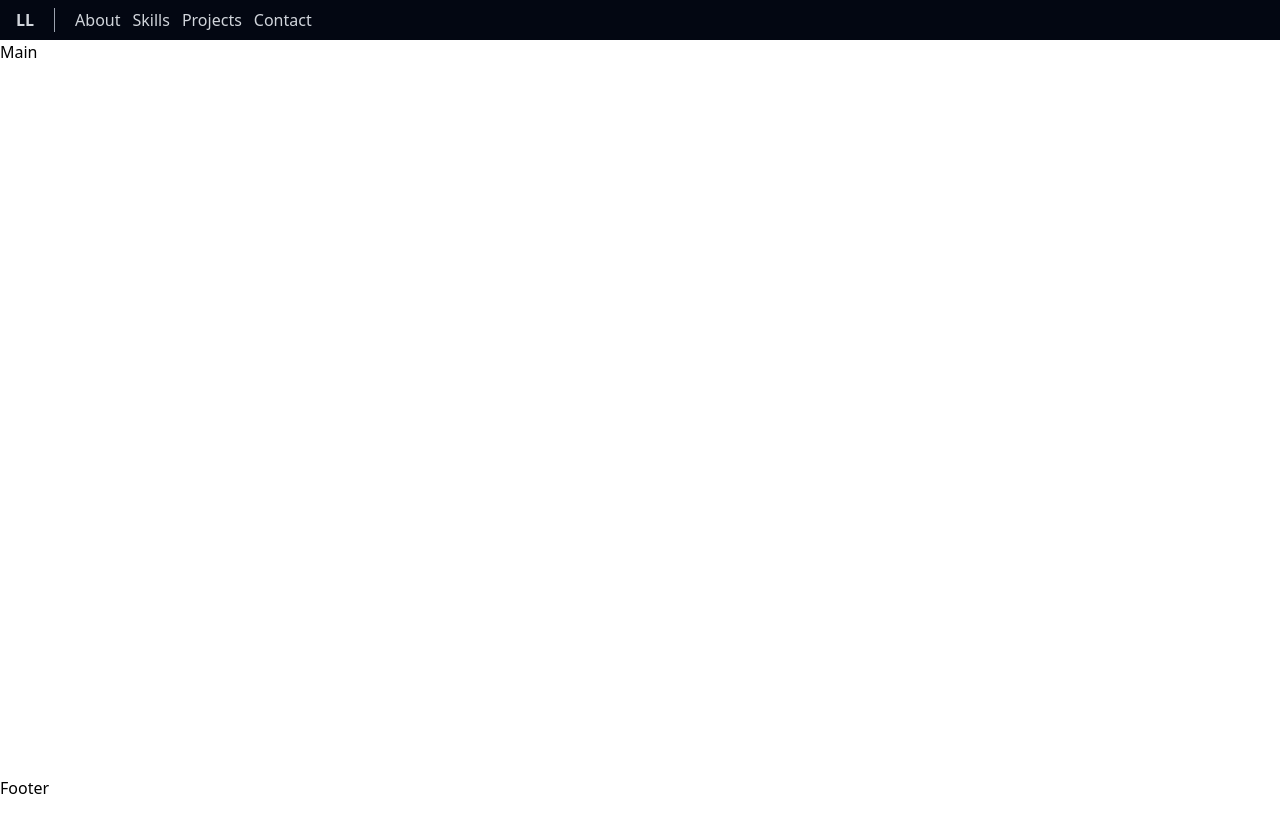
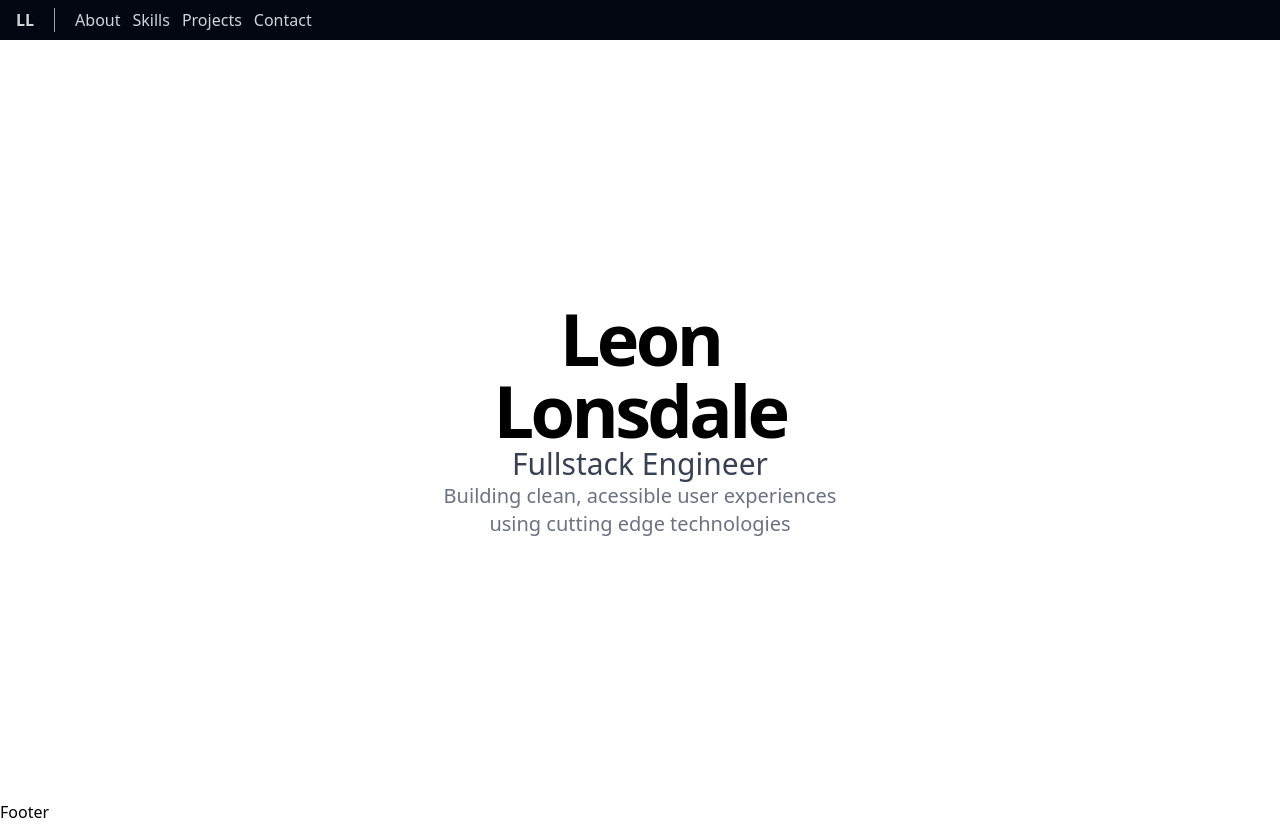
Before and after one commit to ionztorm/portfolio-v2, a Next.js app: page / in a window 1280 px wide. Before the commit the page ends 800 px from the top, so only its background shows below. Built offline with nearby package versions, Linux system fonts and the light colour scheme.

Commit message:
create hero

```diff
--- a/src/app/page.tsx
+++ b/src/app/page.tsx
@@ -1,10 +1,11 @@
 import { Header } from "@/components/layout/header";
+import { Main } from "@/components/layout/main";
 
 export default function Home() {
   return (
     <>
       <Header />
-      <main>Main</main>
+      <Main />
       <footer>Footer</footer>
     </>
   );
--- a/src/components/layout/header.tsx
+++ b/src/components/layout/header.tsx
@@ -12,6 +12,7 @@ export const Header = () => {
             flex items-center
             bg-gray-950
             text-gray-300
+            max-h-[40px]
         "
     >
       <Container
--- a/src/components/layout/main.tsx
+++ b/src/components/layout/main.tsx
@@ -0,0 +1,12 @@
+import { Hero } from "@/features/homepage/sections/hero/hero";
+import { Section } from "@/components/utility/section";
+
+export const Main = () => {
+  return (
+    <main>
+      <Section className="h-[calc(100dvh-40px)] grid place-content-center">
+        <Hero />
+      </Section>
+    </main>
+  );
+};
--- a/src/components/utility/section.tsx
+++ b/src/components/utility/section.tsx
@@ -0,0 +1,10 @@
+import { cn } from "@/utils/cn";
+
+export type SectionProps = {
+  children: React.ReactNode;
+  className?: string;
+};
+
+export const Section = ({ children, className }: SectionProps) => {
+  return <section className={cn("", className)}>{children}</section>;
+};
--- /dev/null
+++ b/src/features/homepage/sections/hero/hero.tsx
@@ -0,0 +1,16 @@
+export const Hero = () => {
+  return (
+    <h1 className="grid text-center max-w-md">
+      <span className="lg:text-7xl md:text-6xl text-4xl font-extrabold tracking-tighter">
+        Leon Lonsdale
+      </span>
+      <span className="lg:text-3xl md:text-2xl text-xl text-gray-700 font-medium">
+        Fullstack Engineer
+      </span>
+      <span className="lg:text-xl md:text-lg text-sm text-gray-500">
+        Building clean, acessible user experiences using cutting edge
+        technologies
+      </span>
+    </h1>
+  );
+};
```
Also changed, not shown: src/features/homepage/sections/navbar/types/types.ts (+7 -0 lines), src/features/homepage/sections/hero/hero.txt (deleted).
